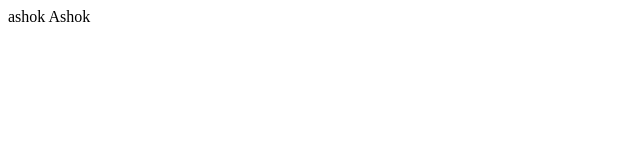
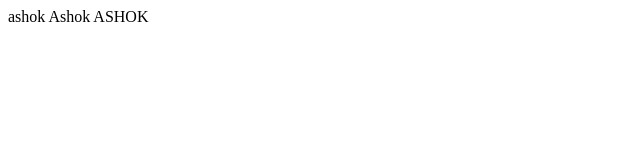
Before and after one commit to osmomosm/Ashok, a plain HTML site: page index.html in a window 1280 px wide. Shown: the full height of the page, 0-640 px from the left. Drawn offline with Linux system fonts and the light colour scheme.

Commit message:
Update index.html
hhh

```diff
--- a/index.html
+++ b/index.html
@@ -1,3 +1,3 @@
 <html>
-ashok  Ashok
+ashok  Ashok ASHOK
 </html>
```
